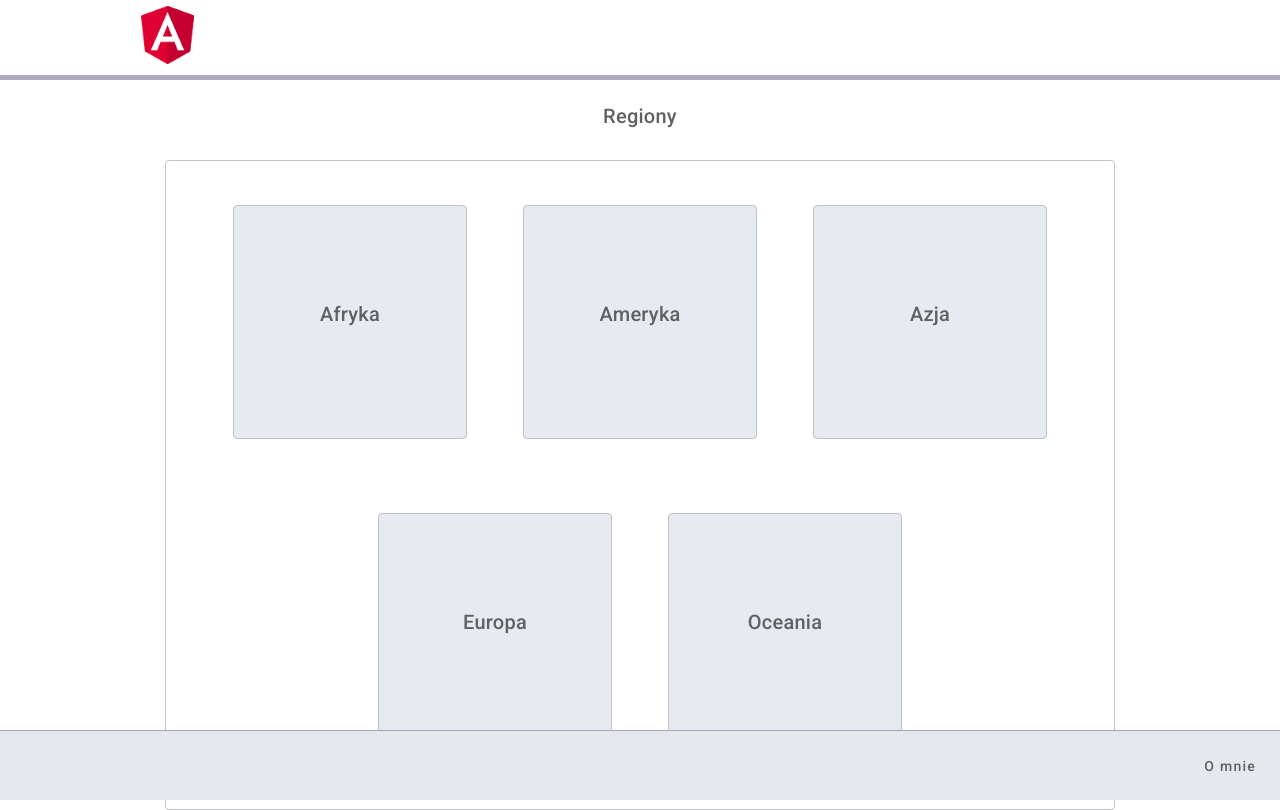
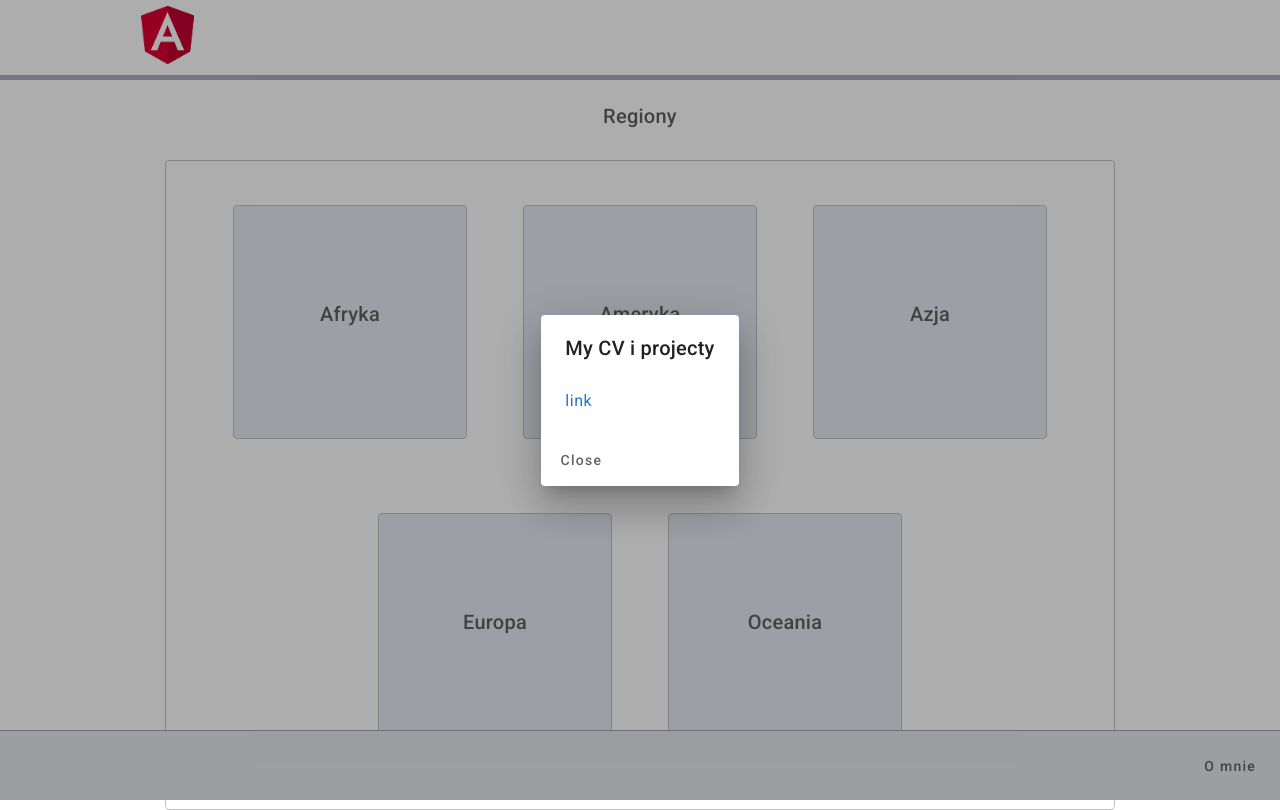
Before and after one commit to GuschinS/rest-countries-api, an Angular app: page / in a window 1280 px wide. Both pictures are taken after a click on the button "O mnie". Built offline with nearby package versions, Linux system fonts and the light colour scheme.

Commit message:
feat: mat-dialog-module

```diff
--- a/src/app/material/material.module.ts
+++ b/src/app/material/material.module.ts
@@ -1,10 +1,11 @@
 import { NgModule } from '@angular/core';
 import { MatCommonModule } from '@angular/material/core';
 import { MatButtonModule } from '@angular/material/button';
+import { MatDialogModule } from '@angular/material/dialog';
 
 @NgModule({
   declarations: [],
-  imports: [MatCommonModule, MatButtonModule],
-  exports: [MatCommonModule, MatButtonModule],
+  imports: [MatCommonModule, MatButtonModule, MatDialogModule],
+  exports: [MatCommonModule, MatButtonModule, MatDialogModule],
 })
 export class MaterialModule {}
--- a/src/app/my-app/components/footer/footer.component.html
+++ b/src/app/my-app/components/footer/footer.component.html
@@ -1,4 +1,4 @@
 <footer class="footer">
 <!--  <button class="btn btn-secondary" (click)="openModal()">O mnie</button>-->
-  <button mat-button>O mnie</button>
+  <button mat-button (click)="openDialog()">O mnie</button>
 </footer>
--- a/src/app/my-app/components/footer/footer.component.ts
+++ b/src/app/my-app/components/footer/footer.component.ts
@@ -1,10 +1,16 @@
 import { Component } from '@angular/core';
+import { MatDialog } from '@angular/material/dialog';
+import { PopUpComponent } from '../pop-up/pop-up.component';
 
 @Component({
   selector: 'app-footer',
   templateUrl: './footer.component.html',
-  styleUrls: ['./footer.component.scss']
+  styleUrls: ['./footer.component.scss'],
 })
 export class FooterComponent {
+  constructor(public dialog: MatDialog) {}
 
+  openDialog() {
+    this.dialog.open(PopUpComponent);
+  }
 }
--- a/src/app/my-app/components/pop-up/pop-up.component.html
+++ b/src/app/my-app/components/pop-up/pop-up.component.html
@@ -1 +1,6 @@
-<p>pop-up works!</p>
+<h1 mat-dialog-title>My CV i projecty</h1>
+<div mat-dialog-content><a
+  href="https://guschins.github.io/my-portfolio/app-about" target="_blank">link</a></div>
+<div mat-dialog-actions>
+  <button mat-button mat-dialog-close="">Close</button>
+</div>
```
